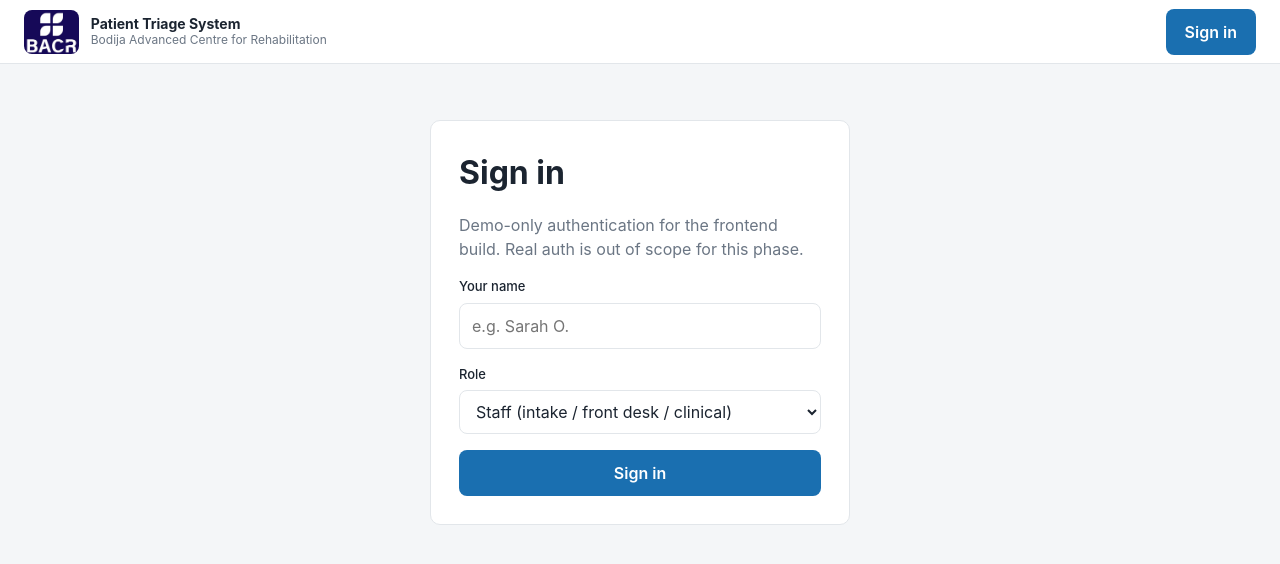
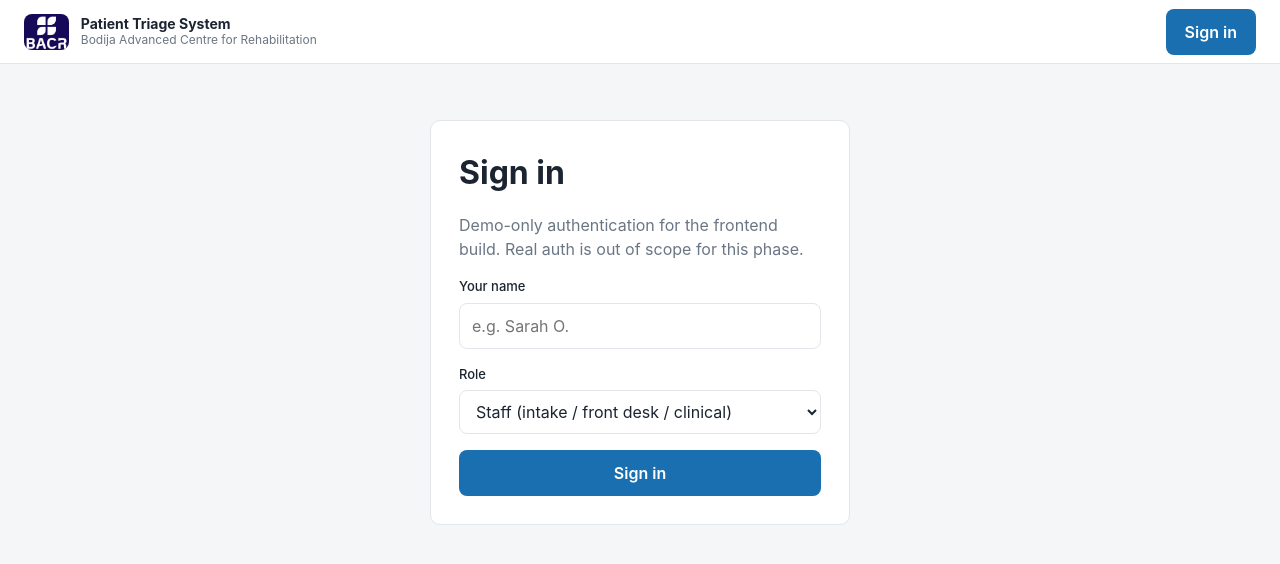
Before and after one commit to wizdormer-collab/Bodija-Advanced-Centre-for-Rehabilitation, a React (Vite) app: page /#/login in a window 1280 px wide. Shown: the top 564 px of the page. Built offline with nearby package versions, Linux system fonts and the light colour scheme.

Commit message:
Reduce header logo size

```diff
--- a/src/styles/global.css
+++ b/src/styles/global.css
@@ -56,7 +56,7 @@ body {
 
 .brand-mark {
   display: block;
-  height: 44px;
+  height: 36px;
   width: auto;
   border-radius: 8px;
 }
```
